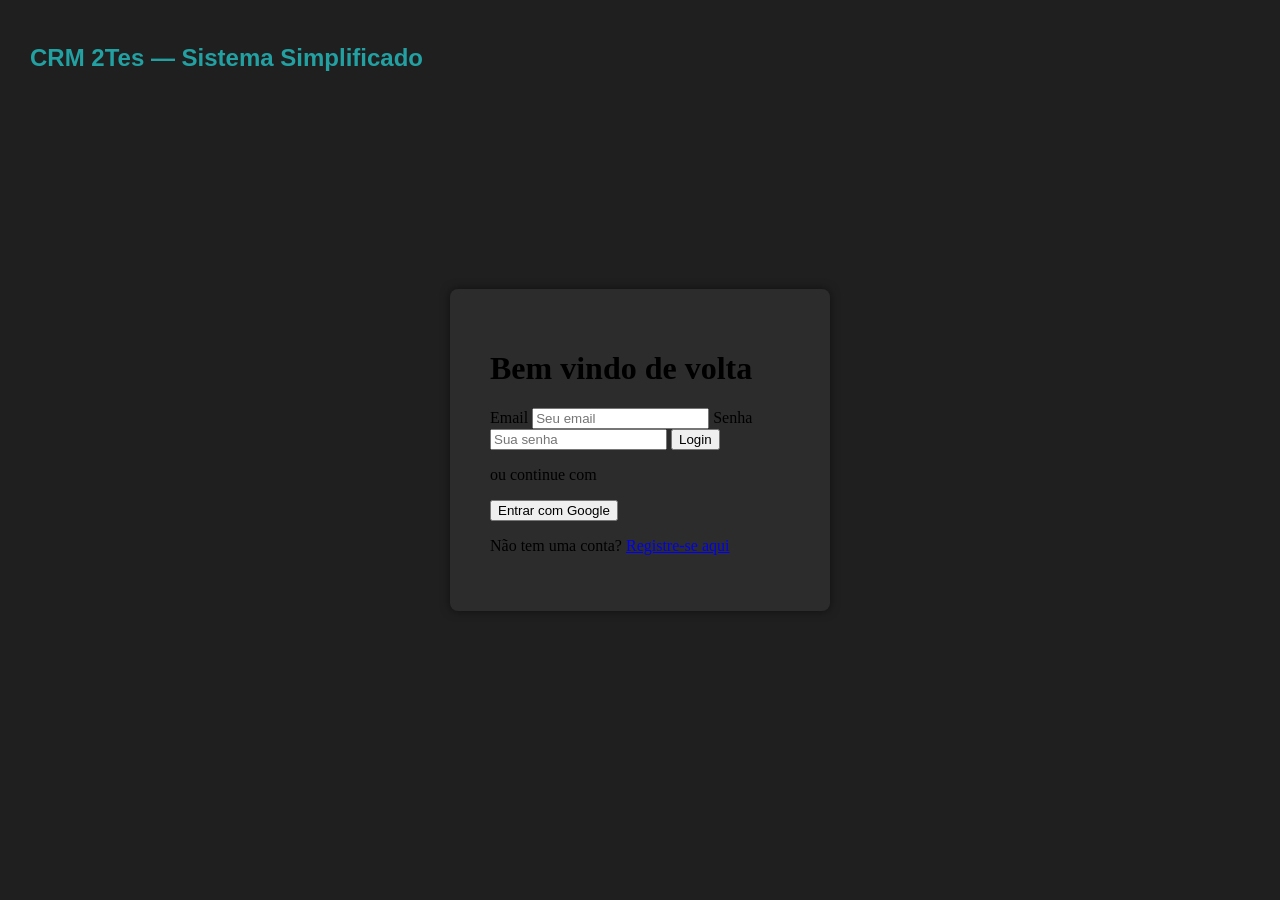
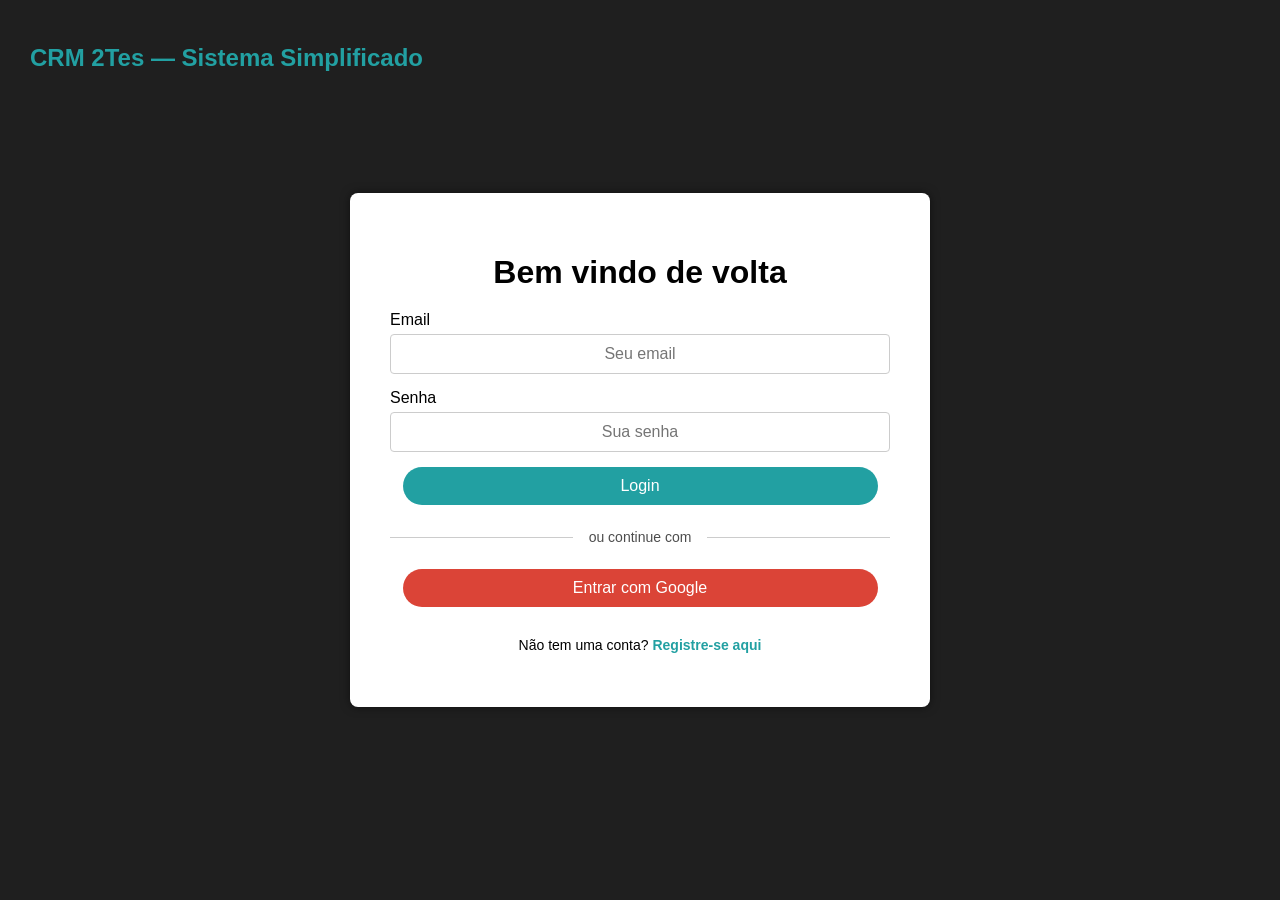

Refactor login page styling and structure for improved user experience

--- a/WEB/CSS/loginstyle.css
+++ b/WEB/CSS/loginstyle.css
@@ -17,11 +17,122 @@ header {
 }
 
 .login-container {
-    background-color: #2c2c2c;
+    background-color: #ffffff;
     padding: 40px;
     border-radius: 8px;
     box-shadow: 0 0 10px rgba(0, 0, 0, 0.5);
     display: flex;
     flex-direction: column;
-    width: 300px;
+    width: 500px;
+}
+
+.login-container h1 {
+    margin-bottom: 20px;
+    color: black;
+    font-family: Arial, sans-serif;
+    text-align: center;
+}
+
+form {
+    display: flex;
+    flex-direction: column;
+    font-family: Arial, sans-serif;
+}
+
+form label {
+    margin-bottom: 5px;
+    color: black;
+}
+
+form input {
+    margin-bottom: 15px;
+    padding: 10px;
+    border: 1px solid #ccc;
+    border-radius: 4px;
+    font-size: 16px;
+}
+
+form #loginbtn {
+    margin: 0 auto;
+    padding: 10px;
+    background-color: #22A0A2;
+    color: white;
+    border: none;
+    border-radius: 35px;
+    font-size: 16px;
+    cursor: pointer;
+    width: 95%;
+}
+
+form button:hover {
+    background-color: #1e8b8d;
+}
+
+form input::placeholder {
+    text-align: center;
+}
+
+form input:focus {
+    border-color: #22A0A2;
+    outline: none;
+}
+
+form #googlebtn {
+    margin: auto;
+    padding: 10px;
+    background-color: #db4437;
+    color: white;
+    border: none;
+    border-radius: 35px;
+    font-size: 16px;
+    cursor: pointer;
+    width: 95%;
+}
+
+form #googlebtn:hover {
+    background-color: #c33d2e;
+}
+
+p.continue {
+    color: rgba(0, 0, 0, 0.7);
+    font-size: 14px;
+    display: flex;
+    align-items: center;
+    justify-content: center;
+    margin: 24px 0;
+    position: relative;
+}
+
+p.continue::before, p.continue::after {
+    content: '';
+    flex: 1;
+    height: 1px;
+    background: rgba(0, 0, 0, 0.2);
+}
+
+p.continue::before {
+    margin-right: 16px;
+}
+
+p.continue::after {
+    margin-left: 16px;
+}
+
+.signup-link {
+    text-align: center;
+    margin-top: 30px;
+    font-size: 14px;
+}
+
+.signup-link a {
+    color: #22A0A2;
+    text-decoration: none;
+    font-weight: bold;
+}
+
+@media (max-width: 600px) {
+    .login-container {
+        width: 90%;
+        padding: 20px;
+    }
 }
